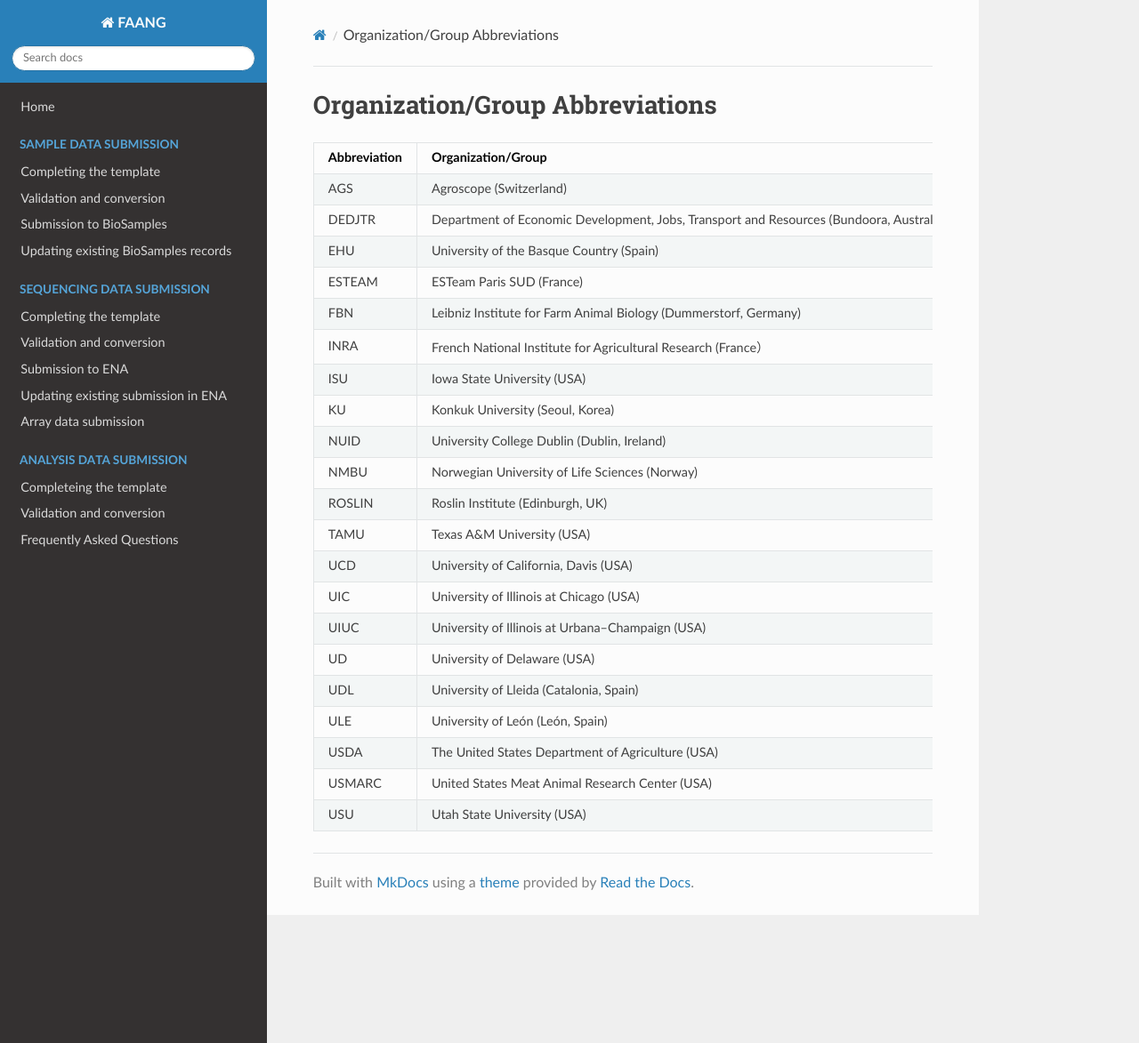
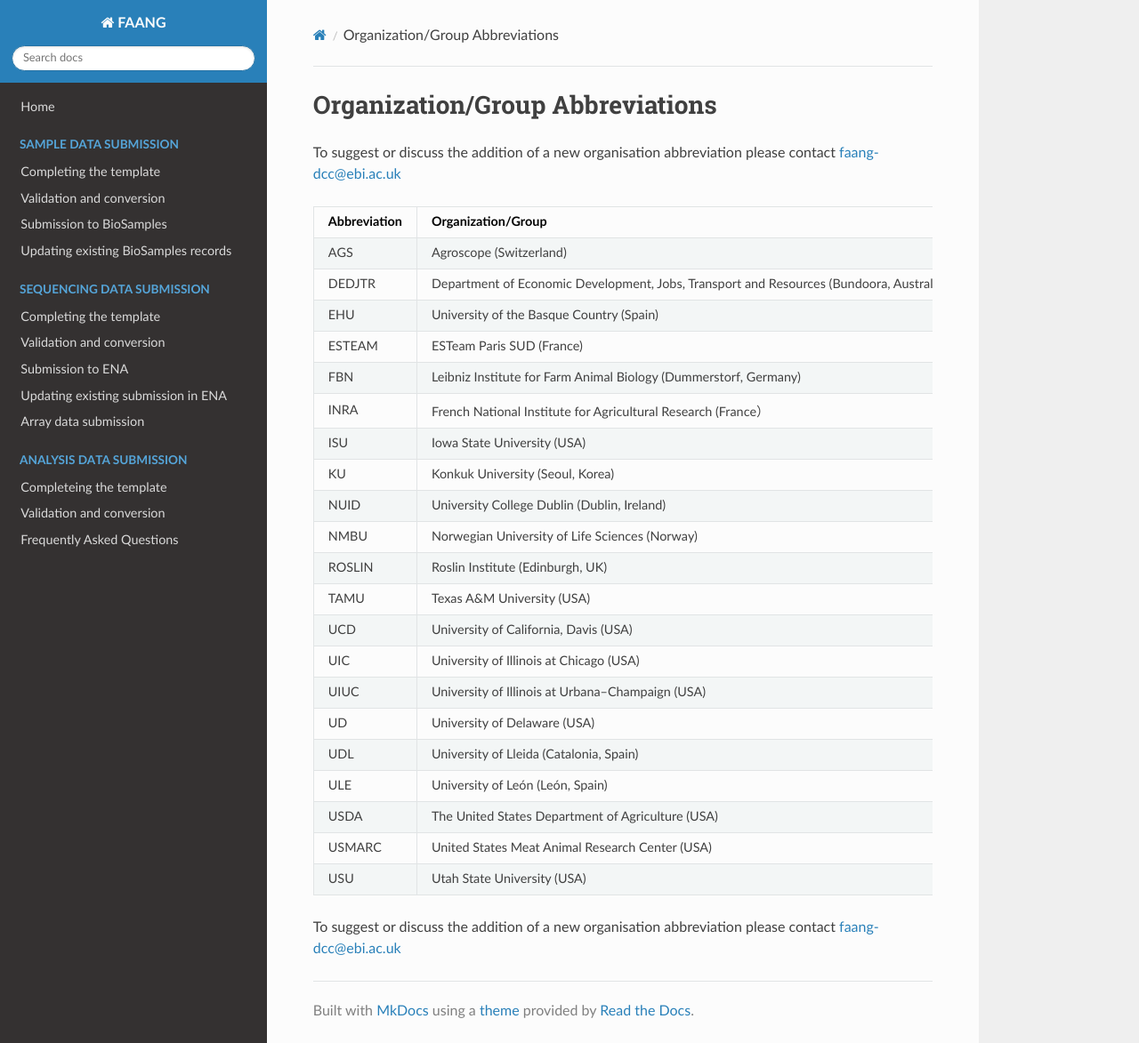
Before and after one commit to FAANG/dcc-documentation, an MkDocs documentation site: the page built from docs/organization_group_abbreviations.md, in a window 1280 px wide and 1173 px high. Shown: the whole window at 89% size. Built offline with MkDocs 1.6.1, drawn with Linux system fonts in a browser that asks for light colours; nearby versions of some CDN libraries.

Commit message:
Adding contact text

```diff
--- a/docs/organization_group_abbreviations.md
+++ b/docs/organization_group_abbreviations.md
@@ -1,4 +1,8 @@
 # Organization/Group Abbreviations
+
+To suggest or discuss the addition of a new organisation abbreviation please
+contact [faang-dcc@ebi.ac.uk](mailto:faang-dcc@ebi.ac.uk)
+
 Abbreviation | Organization/Group
 ------------ | -------------
 AGS	| Agroscope (Switzerland)
@@ -22,3 +26,6 @@ ULE	| University of León (León, Spain)
 USDA	| The United States Department of Agriculture (USA)
 USMARC	| United States Meat Animal Research Center (USA)
 USU	| Utah State University (USA)
+
+To suggest or discuss the addition of a new organisation abbreviation please
+contact [faang-dcc@ebi.ac.uk](mailto:faang-dcc@ebi.ac.uk)
```
